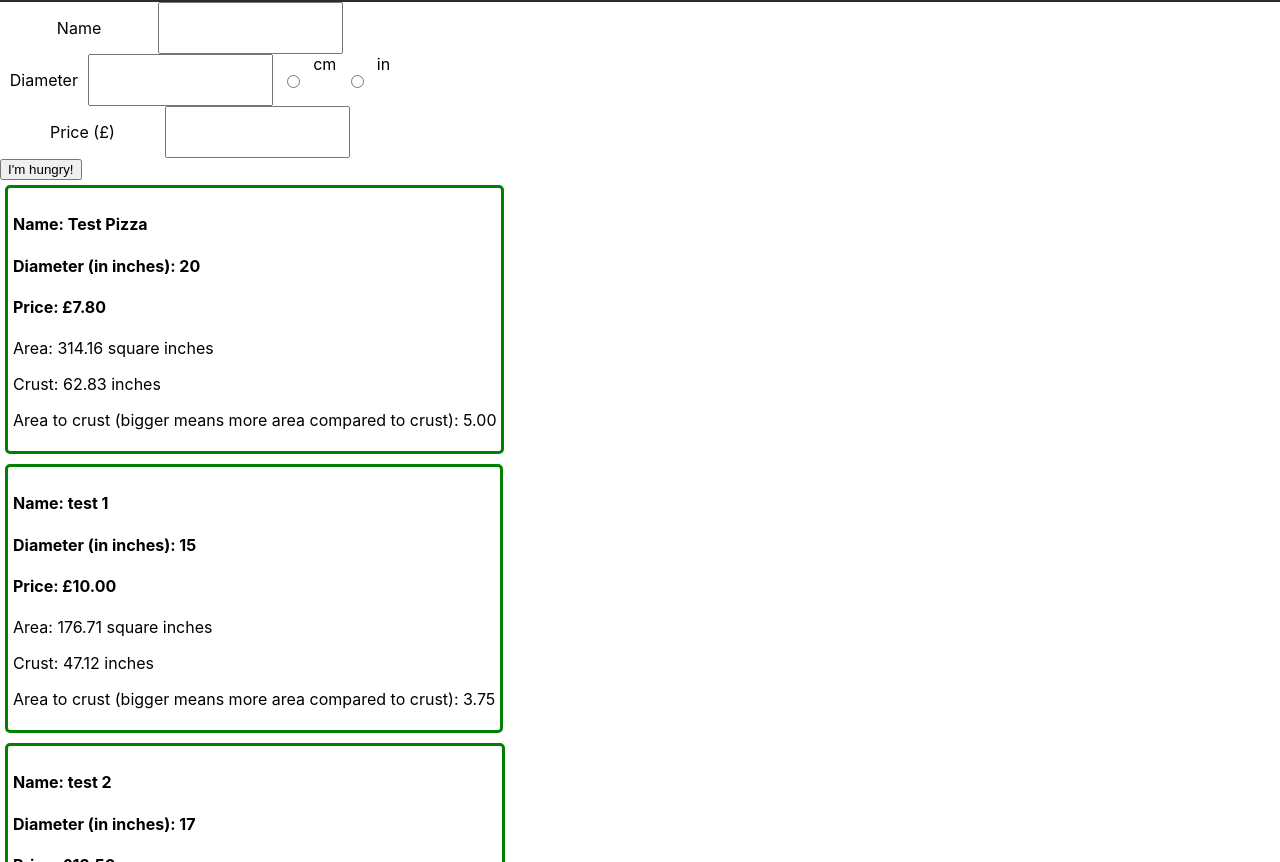
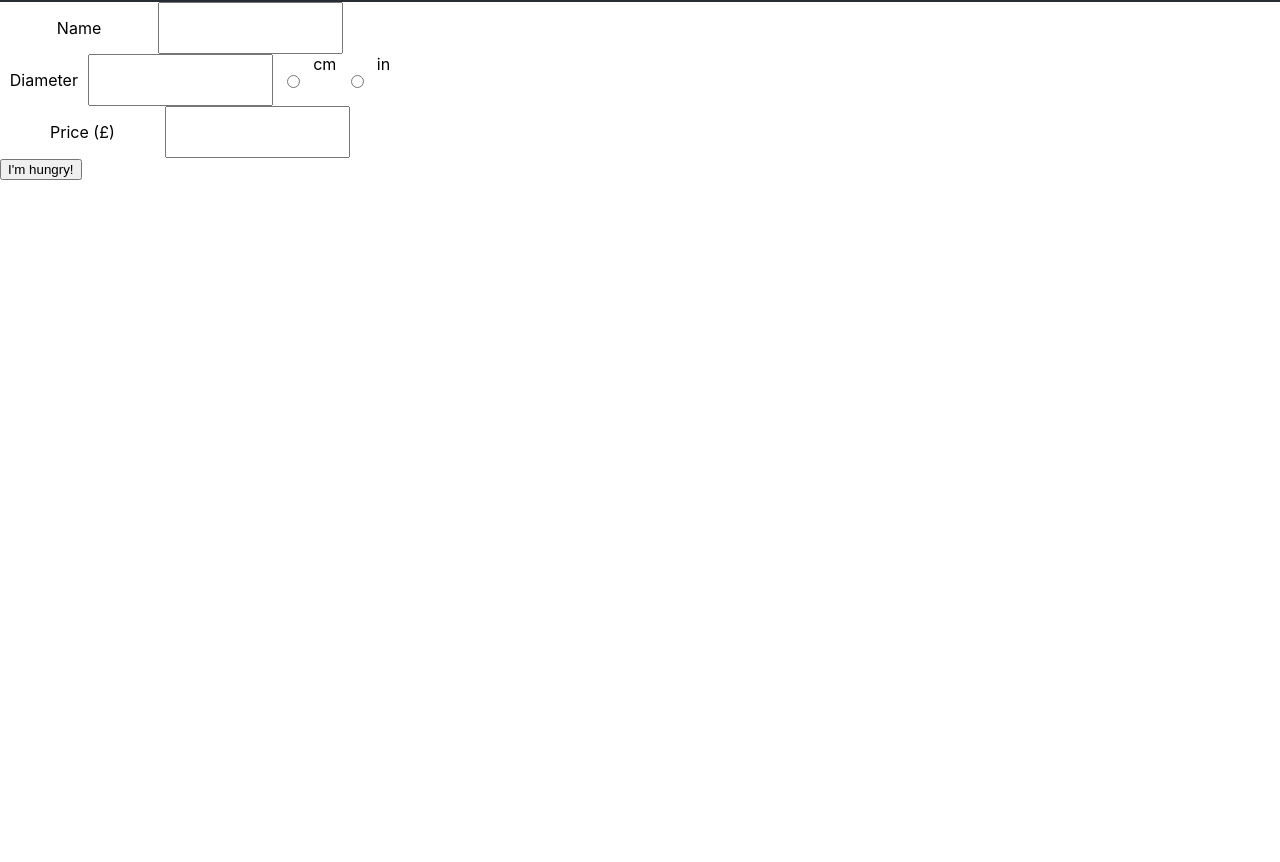
Before and after one commit to spwhittaker/pizza-maths, a React (Create React App) app: page / in a window 1280 px wide. Shown: the part 238-1100 px from the top of the page. After the commit the page ends 800 px from the top, so only its background shows below. Built offline with nearby package versions, Linux system fonts and the light colour scheme.

Commit message:
adding pizza renders new card

```diff
--- a/src/App.js
+++ b/src/App.js
@@ -10,6 +10,12 @@ class App extends React.Component {
   constructor(props) {
     super(props);
     this.state = { pizzas: [] };
+    this.handleChange = this.handleChange.bind(this);
+  }
+  handleChange(e) {
+    this.state.pizzas.push(e);
+    console.log(this.state);
+    this.forceUpdate();
   }
 
   render() {
@@ -19,9 +25,12 @@ class App extends React.Component {
           <h1>Pizzarithmetic</h1>
           <h3>...best thing since sliced bread(pizza)</h3>
         </header>
-        <InputForm />
-        <PizzaCard name="Test Pizza" diameter="20" price="7.80" />
-        <PizzaCards />
+        <InputForm
+          updatePizzas={this.handleChange}
+          pizzas={this.state.pizzas}
+        />
+        {/* <PizzaCard name="Test Pizza" diameter="20" price="7.80" /> */}
+        <PizzaCards pizzas={this.state.pizzas} />
       </div>
     );
   }
--- a/src/Components/InputForm.jsx
+++ b/src/Components/InputForm.jsx
@@ -16,13 +16,13 @@ class InputForm extends Component {
     if (document.getElementById("cm").checked) {
       inchesVal = this.state.diameterInput / 2.54;
     }
-    this.state.pizzas.push({
+    const newPizza = {
       name: this.state.nameInput,
       diameter: inchesVal,
       price: this.state.priceInput,
       quantity: 1
-    });
-    console.log(this.state);
+    };
+    this.props.updatePizzas(newPizza);
   };
   render() {
     return (
--- a/src/Components/PizzaCards.jsx
+++ b/src/Components/PizzaCards.jsx
@@ -6,15 +6,21 @@ class PizzaCards extends Component {
   constructor(props) {
     super(props);
     this.state = {
-      pizzas: [
-        { name: "test 1", price: 10.0, diameter: 15 },
-        { name: "test 2", price: 12.5, diameter: 17 }
-      ]
+      pizzas: this.props.pizzas
+      /* pizzas: [{ diameter: 10, price: 23.45, name: "Food" }] */
     };
   }
+  componentDidUpdate(prevProps) {
+    if (prevProps.pizzas !== this.props.pizzas) {
+      this.setState({ pizzas: this.props.pizzas });
+    }
+  }
+
   render() {
     return (
       <div className="AllPizzas">
+        {/* {console.log("pizza props", this.props)} */}
+        {/* {this.props.pizzas.map(pie => { */}
         {this.state.pizzas.map(pie => {
           return (
             <div key={pie["_id"]}>
```
